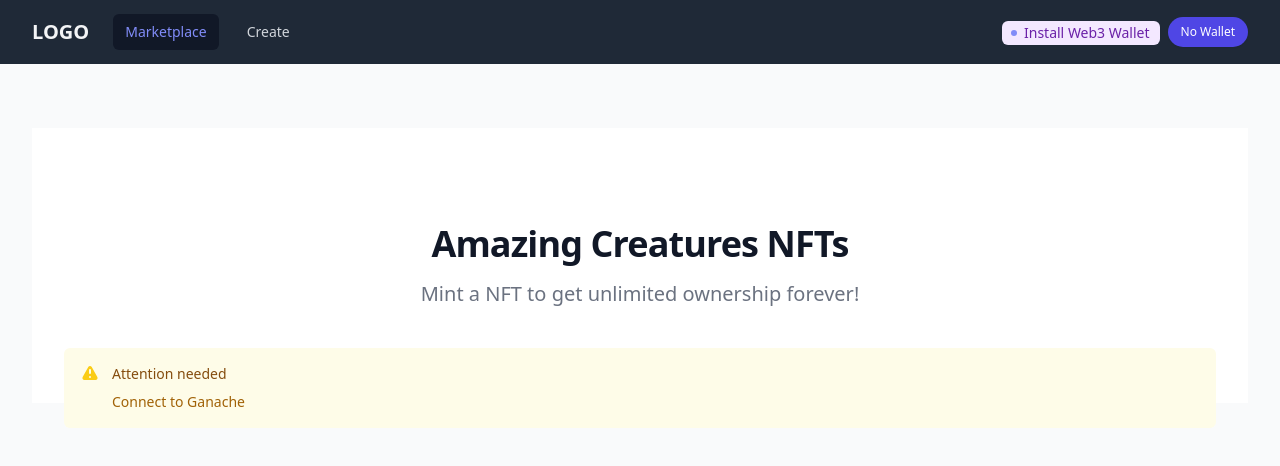
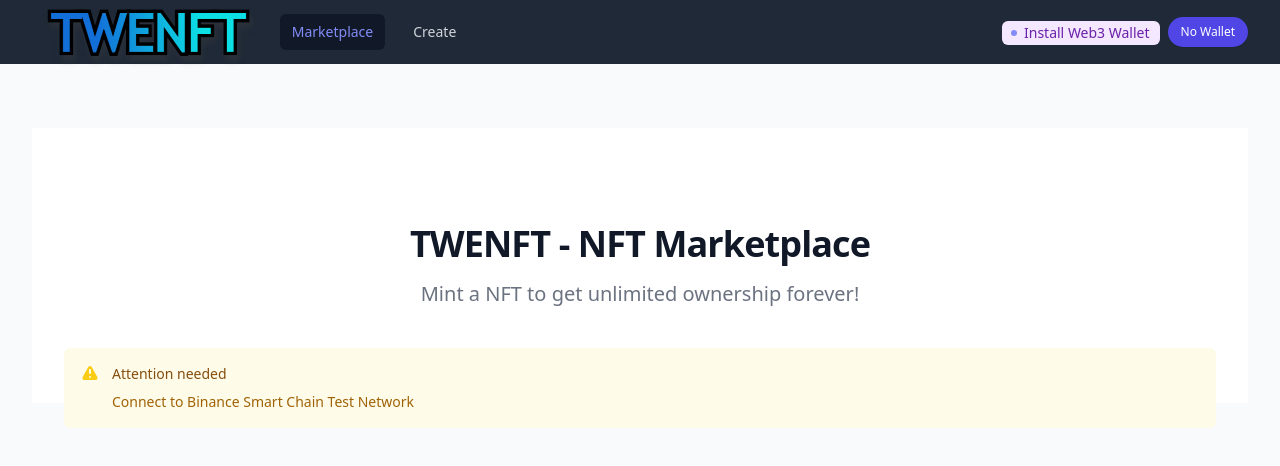
Before and after one commit to ledevthang/twenft, a Next.js app: page / in a window 1280 px wide. Shown: the top 466 px of the page. Built offline with nearby package versions, Linux system fonts and the light colour scheme.

Commit message:
add gitignore

```diff
--- a/components/ui/navbar/index.tsx
+++ b/components/ui/navbar/index.tsx
@@ -43,9 +43,12 @@
                     src="/images/page_logo.png"
                     alt="Workflow"
                   /> */}
-                  <h3 className="text-gray-100 font-bold text-xl">LOGO</h3>
+                  <h3 className="text-gray-100 font-bold text-xl">
+                    <img className="hidden lg:inline-block h-20" src="/images/logo.png" alt="" />
+                    <img className="lg:hidden sm:inline-block h-12" src="/images/logo.png" alt="" />
+                  </h3>
                 </div>
-                <div className="hidden sm:block sm:ml-6">
+                <div className="hidden lg:flex md:flex items-center sm:ml-6">
                   <div className="flex space-x-4">
                     {navigation.map((item) => (
                       <ActiveLink
@@ -66,7 +69,7 @@
               </div>
               <div className="absolute inset-y-0 right-0 flex items-center pr-2 sm:static sm:inset-auto sm:ml-6 sm:pr-0">
                 {" "}
-                <div className="text-gray-300 self-center mr-2">
+                <div className="hidden lg:block md:block text-gray-300 self-center mr-2">
                   <span className="inline-flex items-center px-2.5 py-0.5 rounded-md text-sm font-medium bg-purple-100 text-purple-800">
                     <svg
                       className="-ml-0.5 mr-1.5 h-2 w-2 text-indigo-400"
@@ -91,7 +94,6 @@
               </div>
             </div>
           </div>
-
           <Disclosure.Panel className="sm:hidden">
             <div className="px-2 pt-2 pb-3 space-y-1">
               {navigation.map((item) => (
--- a/pages/index.tsx
+++ b/pages/index.tsx
@@ -14,7 +14,7 @@
         <div className="relative">
           <div className="text-center">
             <h2 className="text-3xl tracking-tight font-extrabold text-gray-900 sm:text-4xl">
-              Amazing Creatures NFTs
+              TWENFT - NFT Marketplace
             </h2>
             <p className="mt-3 max-w-2xl mx-auto text-xl text-gray-500 sm:mt-4">
               Mint a NFT to get unlimited ownership forever!
```
Also changed, not shown: public/images/logo.png (added), 1 other file (tests, documents, lock files or other folders).
